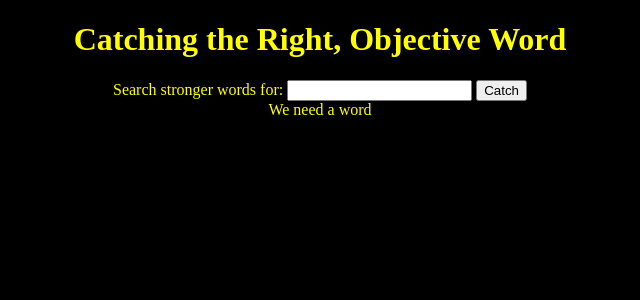
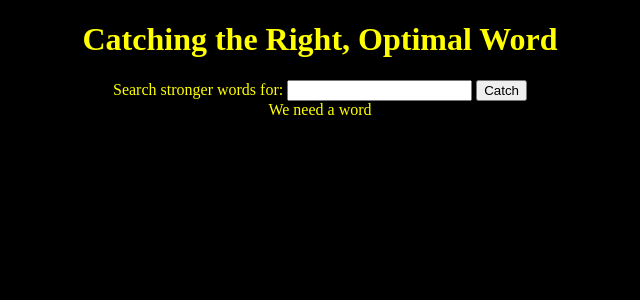
Before and after one commit to ChengGuo2000/UW-HCDE310-Final-Project, a Flask app: page / in a window 1280 px wide. Shown: the top 300 px of the page, without its empty margins (320-960 px from the left). Run offline with Flask 2, Linux system fonts and the light colour scheme.

Commit message:
Update project_template.html

```diff
--- a/templates/project_template.html
+++ b/templates/project_template.html
@@ -4,7 +4,7 @@
 <title>CROW</title>
 </head>
 <body style="background-color:black;">
-<h1 style="color:yellow;text-align:center;">Catching the Right, Objective Word</h1>
+<h1 style="color:yellow;text-align:center;">Catching the Right, Optimal Word</h1>
 <form action="/" method="post" style="text-align:center;">
     <label for="word" style="color:yellow;text-align:center;">Search stronger words for:</label>
     <input type="text" id="word" name="word" style="text-align:center;"/>
```
